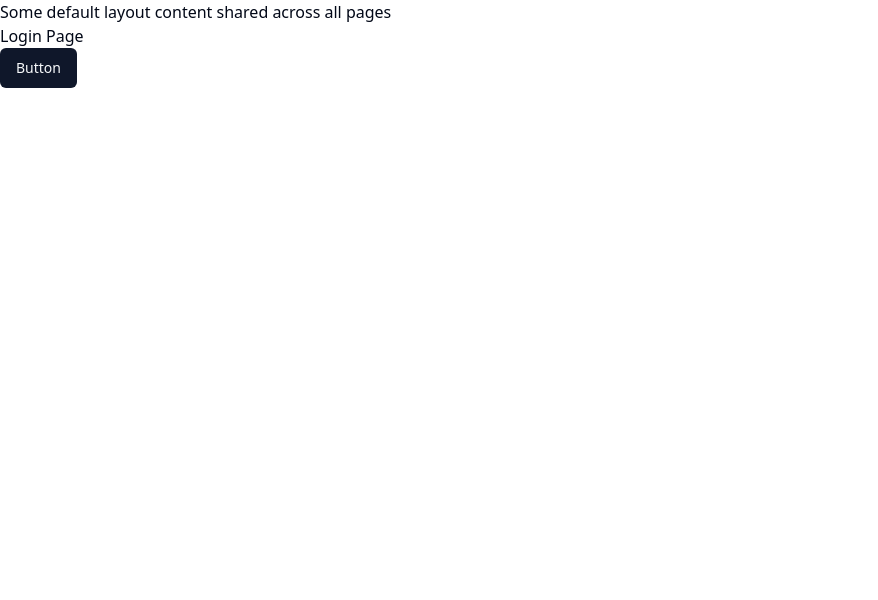
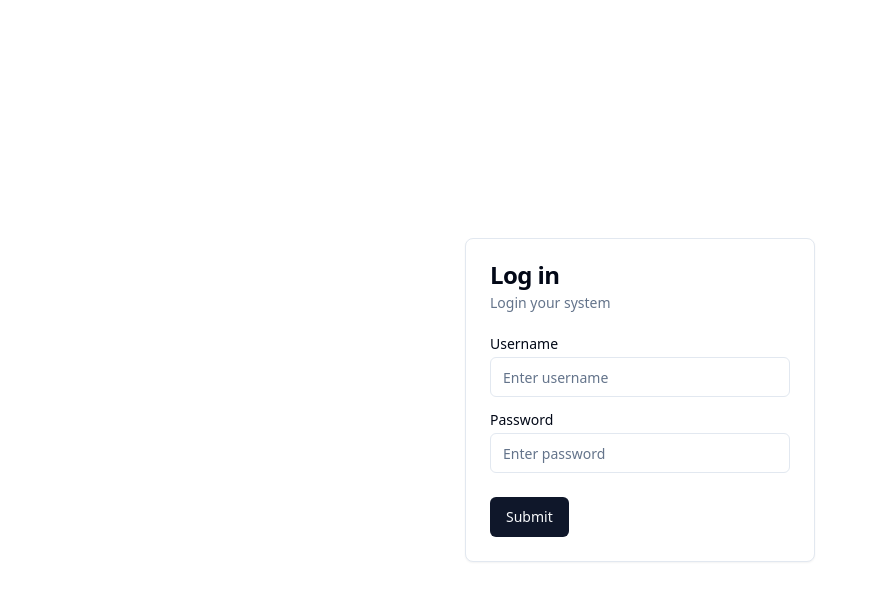
Before and after one commit to mohaimenkhalid/nuxtjs-play, a Nuxt app: page / in a window 1280 px wide. Shown: the top 600 px of the page, without its empty margins (0-878 px from the left). Built offline with nearby package versions, Linux system fonts and the light colour scheme.

Commit message:
added login page

```diff
--- /dev/null
+++ b/components/ui/input/Input.vue
@@ -0,0 +1,24 @@
+<script setup lang="ts">
+import type { HTMLAttributes } from 'vue'
+import { useVModel } from '@vueuse/core'
+import { cn } from '@/lib/utils'
+
+const props = defineProps<{
+  defaultValue?: string | number
+  modelValue?: string | number
+  class?: HTMLAttributes['class']
+}>()
+
+const emits = defineEmits<{
+  (e: 'update:modelValue', payload: string | number): void
+}>()
+
+const modelValue = useVModel(props, 'modelValue', emits, {
+  passive: true,
+  defaultValue: props.defaultValue,
+})
+</script>
+
+<template>
+  <input v-model="modelValue" :class="cn('flex h-10 w-full rounded-md border border-input bg-background px-3 py-2 text-sm ring-offset-background file:border-0 file:bg-transparent file:text-sm file:font-medium placeholder:text-muted-foreground focus-visible:outline-none focus-visible:ring-2 focus-visible:ring-ring focus-visible:ring-offset-2 disabled:cursor-not-allowed disabled:opacity-50', props.class)">
+</template>
--- /dev/null
+++ b/components/ui/input/index.ts
@@ -0,0 +1 @@
+export { default as Input } from './Input.vue'
--- /dev/null
+++ b/components/ui/label/Label.vue
@@ -0,0 +1,27 @@
+<script setup lang="ts">
+import { type HTMLAttributes, computed } from 'vue'
+import { Label, type LabelProps } from 'radix-vue'
+import { cn } from '@/lib/utils'
+
+const props = defineProps<LabelProps & { class?: HTMLAttributes['class'] }>()
+
+const delegatedProps = computed(() => {
+  const { class: _, ...delegated } = props
+
+  return delegated
+})
+</script>
+
+<template>
+  <Label
+    v-bind="delegatedProps"
+    :class="
+      cn(
+        'text-sm font-medium leading-none peer-disabled:cursor-not-allowed peer-disabled:opacity-70',
+        props.class,
+      )
+    "
+  >
+    <slot />
+  </Label>
+</template>
--- /dev/null
+++ b/components/ui/label/index.ts
@@ -0,0 +1 @@
+export { default as Label } from './Label.vue'
--- a/layouts/admin.vue
+++ /dev/null
@@ -1,12 +0,0 @@
-<template>
-  <div>
-    <p>Admin layout</p>
-    <slot />
-  </div>
-</template>
-
-<script setup lang="ts">
-definePageMeta({
-  layout: 'admin'
-})
-</script>
--- /dev/null
+++ b/layouts/auth.vue
@@ -0,0 +1,5 @@
+<template>
+  <div class="min-h-svh">
+    <slot />
+  </div>
+</template>
--- a/layouts/default.vue
+++ b/layouts/default.vue
@@ -1,6 +1,6 @@
 <template>
   <div>
-    <p>Some default layout content shared across all pages</p>
+    <p>Default layout</p>
     <slot />
   </div>
 </template>
--- a/package.json
+++ b/package.json
@@ -10,6 +10,7 @@
     "postinstall": "nuxt prepare"
   },
   "dependencies": {
+    "@vueuse/core": "^10.11.0",
     "class-variance-authority": "^0.7.0",
     "clsx": "^2.1.1",
     "lucide-vue-next": "^0.407.0",
--- a/pages/index.vue
+++ b/pages/index.vue
@@ -1,8 +1,45 @@
+<script setup lang='ts'>
+definePageMeta({
+  layout: 'auth'
+})
+
+import {
+  Card,
+  CardContent,
+  CardDescription,
+  CardFooter,
+  CardHeader,
+  CardTitle,
+} from '@/components/ui/card'
+import { Input } from '@/components/ui/input'
+import { Label } from '@/components/ui/label'
+import { Button } from '@/components/ui/button'
+</script>
+
 <template>
-  <h1>Login Page</h1>
-  <Button>Button</Button>
+  <div class="flex justify-center items-center h-[100vh]">
+    <Card class="w-[350px]">
+      <CardHeader>
+        <CardTitle>Log in</CardTitle>
+        <CardDescription>Login your system</CardDescription>
+      </CardHeader>
+      <CardContent>
+        <form>
+          <div class="grid items-center w-full gap-4">
+            <div class="flex flex-col space-y-1.5">
+              <Label for="username">Username</Label>
+              <Input type="email" id="username" placeholder="Enter username" />
+            </div>
+            <div class="flex flex-col space-y-1.5">
+              <Label for="password">Password</Label>
+              <Input type="password" id="password" placeholder="Enter password" />
+            </div>
+          </div>
+        </form>
+      </CardContent>
+      <CardFooter>
+        <Button>Submit</Button>
+      </CardFooter>
+    </Card>
+  </div>
 </template>
-
-<script setup lang="ts">
-import {Button} from "~/components/ui/button";
-</script>
```
Also changed, not shown: 1 other file (tests, documents, lock files or other folders).
